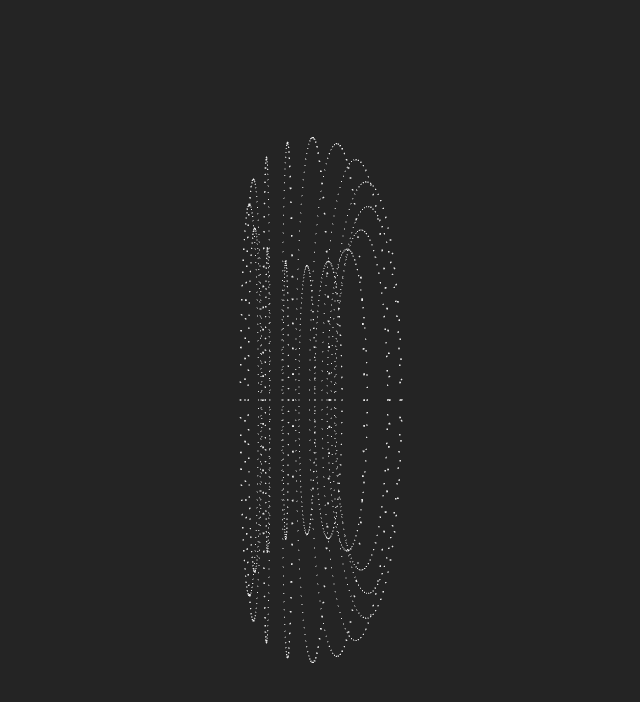
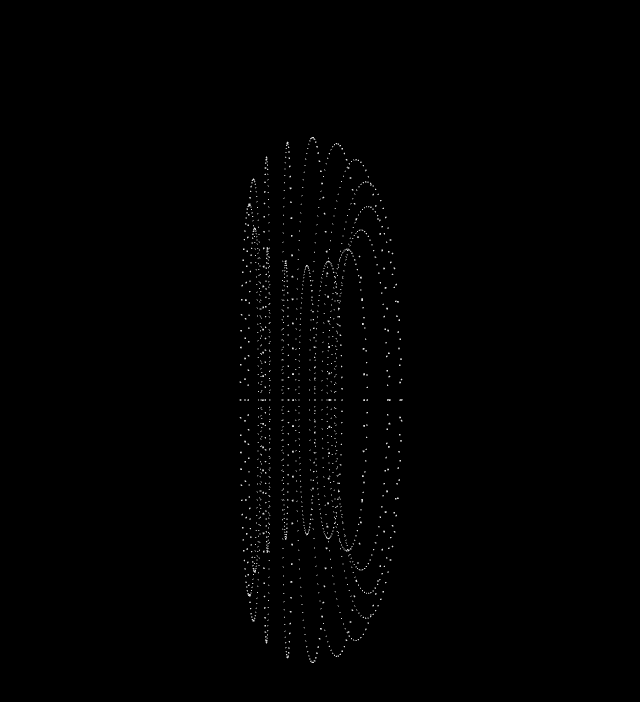
Before and after one commit to JCarlosLucio/r3f-particles, a React (Vite) app: page / in a window 1280 px wide. Shown: the top 702 px of the page, without its empty margins (335-975 px from the left). Built offline with nearby package versions, Linux system fonts and the light colour scheme.

Commit message:
set background color to black

```diff
--- a/src/index.css
+++ b/src/index.css
@@ -6,7 +6,7 @@
 
   color-scheme: light dark;
   color: rgba(255, 255, 255, 0.87);
-  background-color: #242424;
+  background-color: #000000;
 
   font-synthesis: none;
   text-rendering: optimizeLegibility;
```
